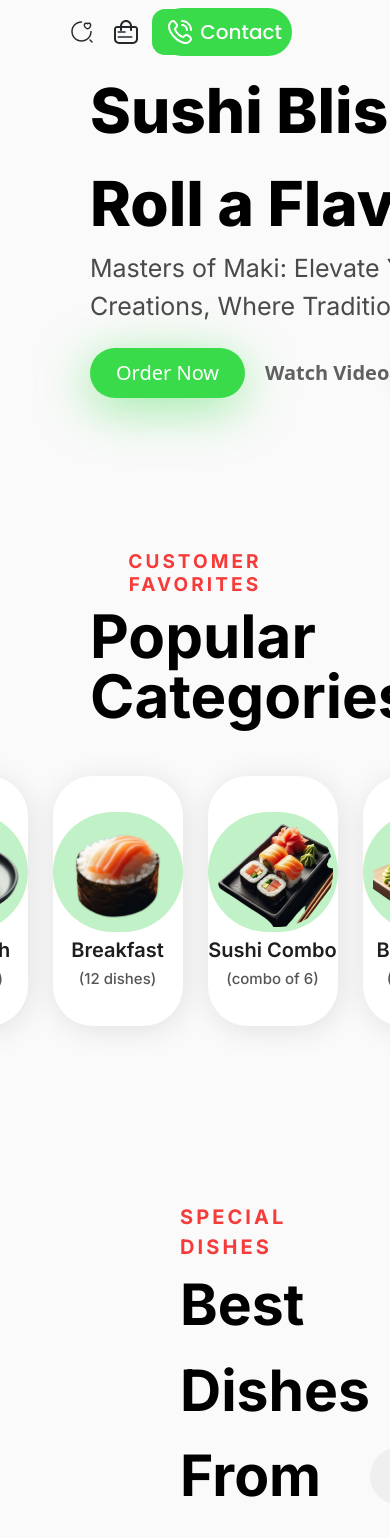
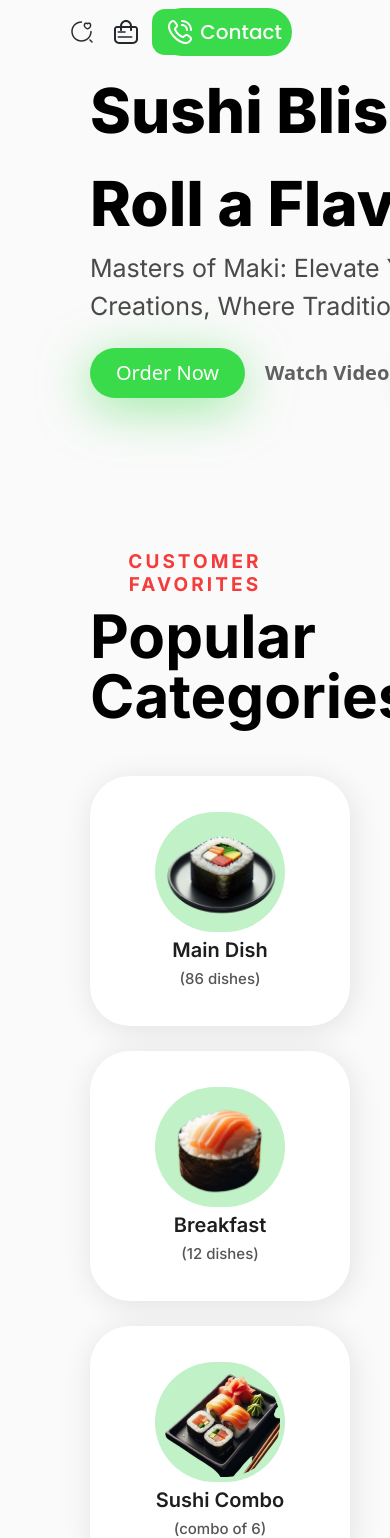
Before and after one commit to Maxwell011/sushi-experience, a React (Vite) app: page / in a window 390 px wide. Shown: the top 1538 px of the page. Built offline with nearby package versions, Linux system fonts and the light colour scheme.

Commit message:
Added mobile styles

```diff
--- a/src/components/Favourite.tsx
+++ b/src/components/Favourite.tsx
@@ -11,7 +11,7 @@ const Favourite = () => {
           </p>
         </div>
 
-        <div className='flex justify-center gap-[25px]'>
+        <div className='flex justify-center gap-[25px] flex-col sm:flex-row'>
           <div className='shadow-[2px_4px_30px_0px_rgba(0,0,0,0.10)] w-[260px] h-[250px] rounded-[40px] bg-normal-white flex items-center justify-center flex-col gap-1'>
             <div className='bg-food-bar flex items-center justify-center rounded-[60px] w-[130px] h-[120px]'>
               <img
```
